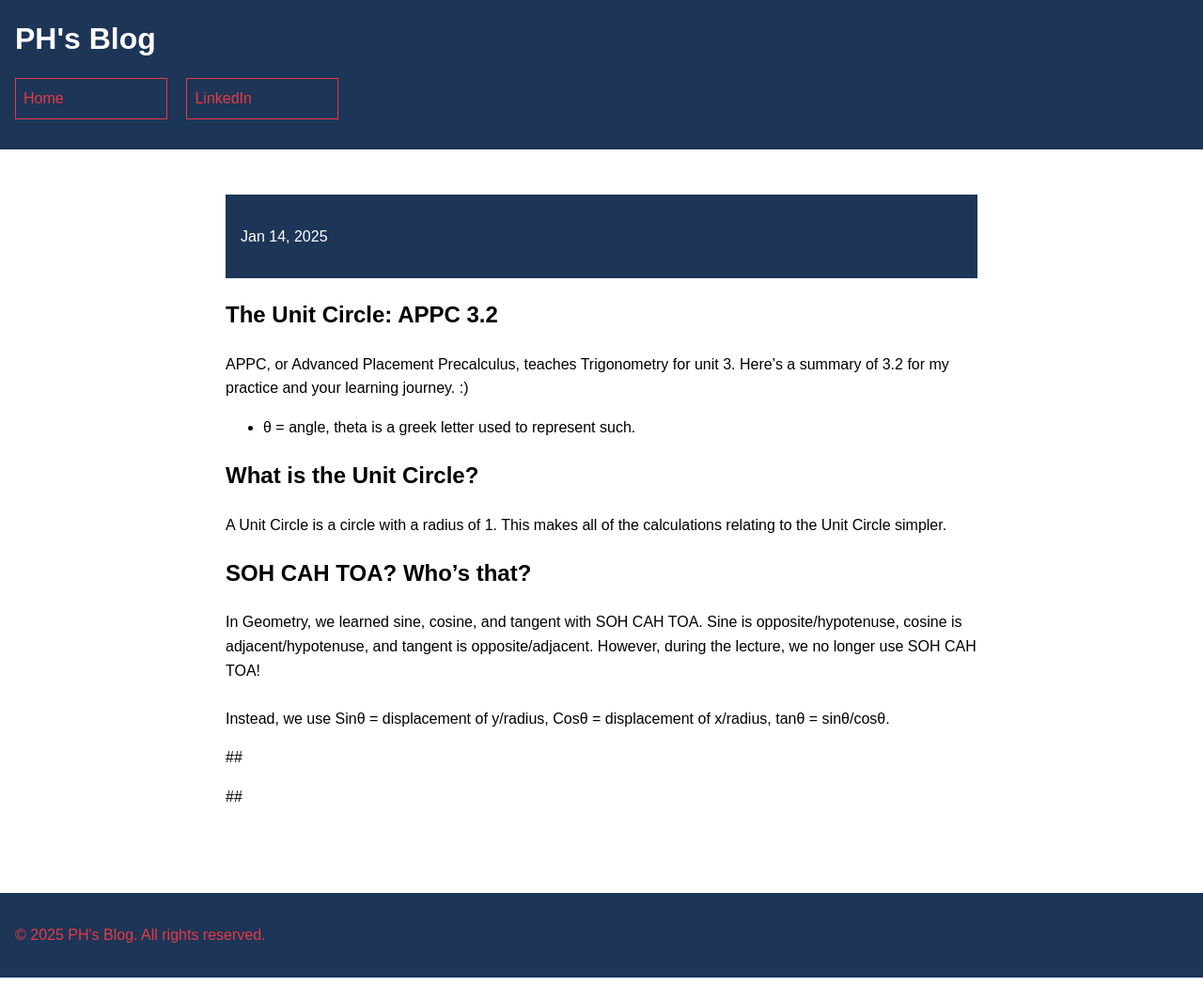
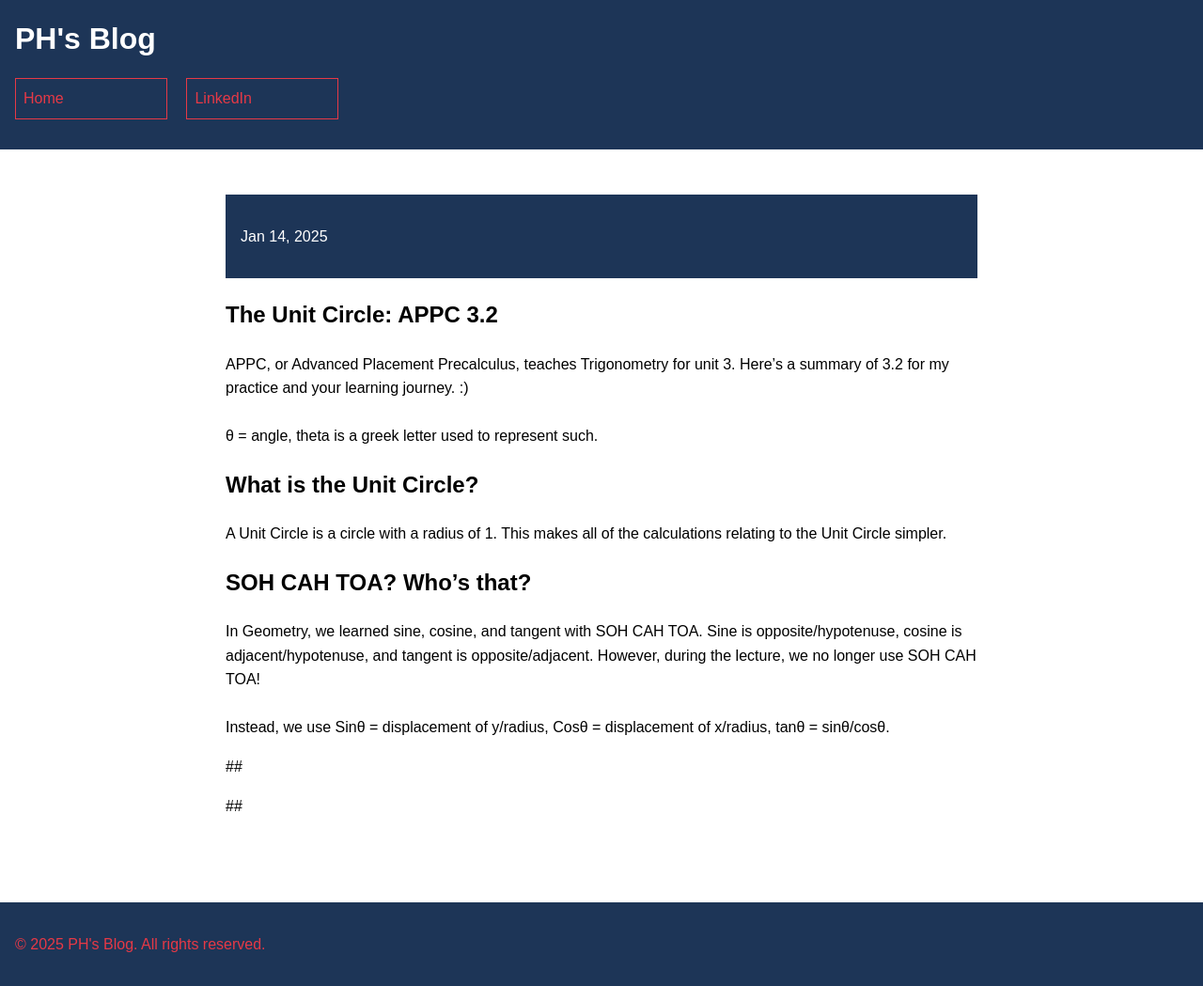
Before and after one commit to CaptainSapphire/PH-s-Blog, a Jekyll site: the page built from _posts/2025-01-14-The-Unit-Circle.md, in a window 1280 px wide. Shown: the whole page at 94% size. Built offline with Jekyll 4.4.1, drawn with Linux system fonts in a browser that asks for light colours; our own code applies the rules of GitHub Pages for plain Markdown files.

```diff
--- a/_posts/2025-01-14-The-Unit-Circle.md
+++ b/_posts/2025-01-14-The-Unit-Circle.md
@@ -1,6 +1,6 @@
 # The Unit Circle: APPC 3.2
-APPC, or Advanced Placement Precalculus, teaches Trigonometry for unit 3. Here's a summary of 3.2 for my practice and your learning journey. :)
-* θ = angle, theta is a greek letter used to represent such.
+APPC, or Advanced Placement Precalculus, teaches Trigonometry for unit 3. Here's a summary of 3.2 for my practice and your learning journey. :) <br><br>
+θ = angle, theta is a greek letter used to represent such.
 
 ## What is the Unit Circle?
 A Unit Circle is a circle with a radius of 1. This makes all of the calculations relating to the Unit Circle simpler.
```
